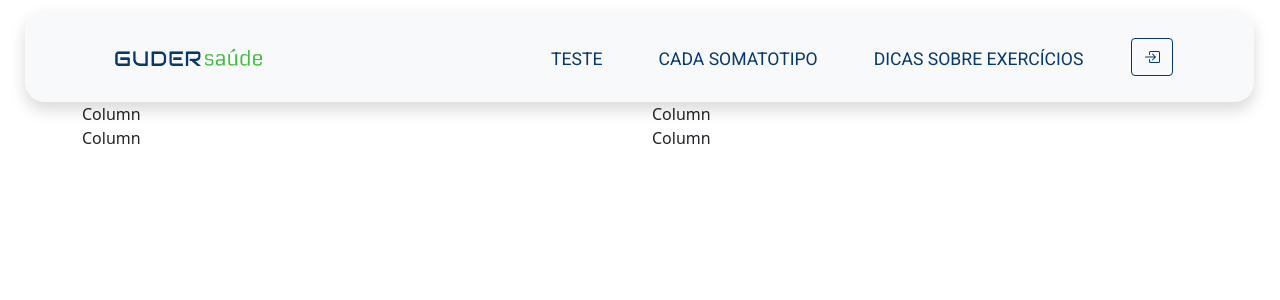
After one commit to userKael/siteTCC, a PHP site: page /siteTCC/dicas_exercicios.php in a window 1280 px wide. The commit adds this page. Shown: the top 300 px of the page. Run offline with PHP 8.4, Linux system fonts and the light colour scheme.

Commit message:
criando a tela de dicas de exercicios

```diff
--- /dev/null
+++ b/Site/CSS/dicas.css
@@ -0,0 +1,3 @@
+#container-div{
+    margin-top: 50px    ;
+}
--- a/Site/PHP/cabecalho.php
+++ b/Site/PHP/cabecalho.php
@@ -13,7 +13,7 @@
                         <a class="nav-link" aria-current="page" href="./cada_somatotipo.php" id="color-b">CADA SOMATOTIPO</a>
                     </li>
                     <li class="nav-item">
-                        <a class="nav-link" aria-current="page" href="#" id="color-c">DICAS SOBRE EXERCÍCIOS</a>
+                        <a class="nav-link" aria-current="page" href="./dicas_exercicios.php" id="color-c">DICAS SOBRE EXERCÍCIOS</a>
                     </li>
                     <?php
                     if (!isset($_SESSION['email'])) {
--- /dev/null
+++ b/Site/dicas_exercicios.php
@@ -0,0 +1,21 @@
+<!DOCTYPE html>
+<html lang="pt-br">
+
+<head>
+    <?php include './PHP/head.php' ?>
+    <title>Document</title>
+</head>
+
+<body id="">
+    <?php include './PHP/cabecalho.php' ?>
+
+    <div class="container">
+      <div class="row row-cols-2">
+        <div class="col">Column</div>
+        <div class="col">Column</div>
+        <div class="col">Column</div>
+        <div class="col">Column</div>
+      </div>
+  </div>
+</body>
+</html>
```
